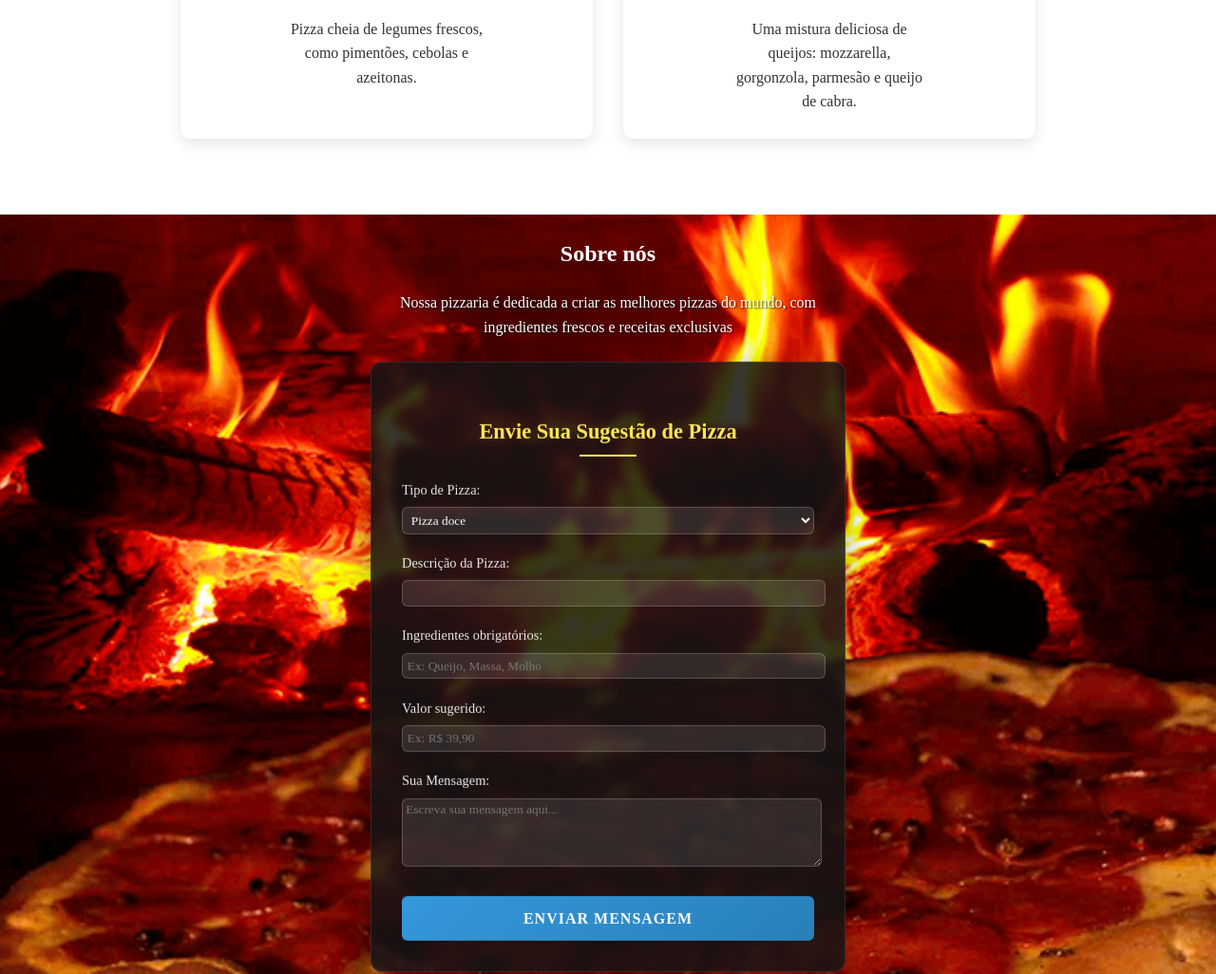
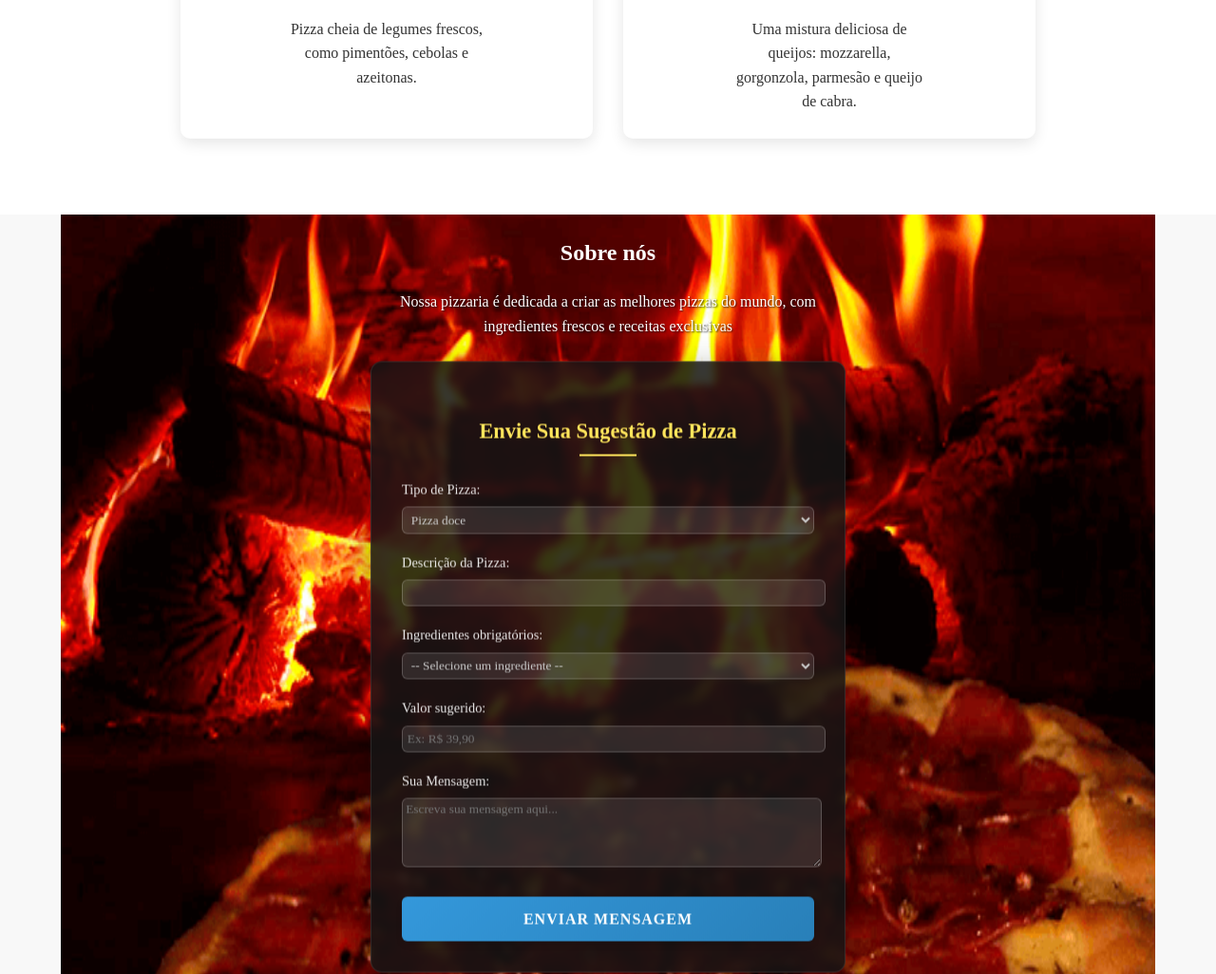
Before and after one commit to AnaLuiza080208/Pizzaria_web, a plain HTML site: page index.html in a window 1280 px wide. Shown: the part 2012-3038 px from the top of the page at 95% size. Drawn offline with nearby package versions, Linux system fonts and the light colour scheme.

Commit message:
terminado

```diff
--- a/index.css
+++ b/index.css
@@ -219,20 +219,20 @@ nav ul li a:hover::after {
 }
 
 .imagemSobre {
-  position: relative;
   width: 100%;
   height: 100%;
+  display: flex;
+  justify-content: center;
+  align-items: center;
 }
 
 .imagemSobre img {
-  width: 100%;
-  height: 100%;
-  object-fit: cover;
-  position: absolute;
-  top: 0;
-  left: 0;
-  z-index: 1;
+  width: 90%;
+  height: 1000px;
+  max-width: 800%;
+  max-height: 500%;
 }
+
 
 .texto-sobre-imagemSobre {
   position: absolute;
@@ -337,6 +337,17 @@ nav ul li a:hover::after {
 .form-submit {
   margin-top: 1.5rem;
 }
+
+.form-group select {
+  color: #ccc;
+  background: rgba(255, 255, 255, 0.1);
+}
+
+.form-group select option {
+  color: #ccc;
+  background-color: #1a1a1a;
+}
+
 
 .submit-btn {
   background: linear-gradient(135deg, #3498db, #2980b9);
--- a/index.html
+++ b/index.html
@@ -2,7 +2,7 @@
 <html lang="pt-BR">
   <head>
     <meta charset="UTF-8" />
-  <meta name="viewport" content="width=device-width, initial-scale=1.0"/>
+    <meta name="viewport" content="width=device-width, initial-scale=1.0" />
     <title>Landing Page</title>
     <script src="https://unpkg.com/feather-icons"></script>
     <link rel="stylesheet" href="index.css" />
@@ -20,10 +20,8 @@
       </nav>
     </header>
 
-
     <section id="secao1">
       <div class="imagemPizza">
-
         <img src="pizza.jpg" alt="pizza" />
         <div class="texto-sobre-imagem">
           <h1>Bem-vindo à Alessio's</h1>
@@ -31,11 +29,9 @@
           <a href="#secao2">
             <button>Ver Cardápio</button>
           </a>
-
         </div>
       </div>
     </section>
-
 
     <section id="secao2">
       <h2>Cardápio</h2>
@@ -44,7 +40,10 @@
         <div class="card">
           <img src="pizza1.png" alt="Pizza Margherita" />
           <h3>Pizza Margherita</h3>
-        <p>Uma clássica pizza com molho de tomate, mozzarella e manjericão fresco.</p>
+          <p>
+            Uma clássica pizza com molho de tomate, mozzarella e manjericão
+            fresco.
+          </p>
         </div>
         <div class="card">
           <img src="pizza2.png" alt="Pizza Pepperoni" />
@@ -54,23 +53,34 @@
         <div class="card">
           <img src="pizza3.png" alt="Pizza Veggie" />
           <h3>Pizza Veggie</h3>
-        <p>Pizza cheia de legumes frescos, como pimentões, cebolas e azeitonas.</p>
+          <p>
+            Pizza cheia de legumes frescos, como pimentões, cebolas e azeitonas.
+          </p>
         </div>
         <div class="card">
           <img src="pizza4.png" alt="Pizza Quatro Queijos" />
           <h3>Pizza Quatro Queijos</h3>
-        <p>Uma mistura deliciosa de queijos: mozzarella, gorgonzola, parmesão e queijo de cabra.</p>
+          <p>
+            Uma mistura deliciosa de queijos: mozzarella, gorgonzola, parmesão e
+            queijo de cabra.
+          </p>
         </div>
       </div>
     </section>
 
-
     <section id="secao3">
       <div class="imagemSobre">
-      <img src="pizzaSobre.png" alt="Pizza de fundo" class="background-image">
+        <img
+          src="pizzaSobre.png"
+          alt="Pizza de fundo"
+          class="background-image"
+        />
         <div class="texto-sobre-imagemSobre">
           <h2>Sobre nós</h2>
-        <p>Nossa pizzaria é dedicada a criar as melhores pizzas do mundo, com ingredientes frescos e receitas exclusivas</p>
+          <p>
+            Nossa pizzaria é dedicada a criar as melhores pizzas do mundo, com
+            ingredientes frescos e receitas exclusivas
+          </p>
 
           <div class="suggestion-form">
             <h3>Envie Sua Sugestão de Pizza</h3>
@@ -85,26 +95,50 @@
 
               <div class="form-group">
                 <label for="descricao">Descrição da Pizza:</label>
-              <input type="text" id="descricao" name="descricao">
+                <input type="text" id="descricao" name="descricao" />
+              </div>
+              <div class="form-group">
+                <label for="ingredientes">Ingredientes obrigatórios:</label>
+                <select id="ingredientes" name="ingredientes" required>
+                  <option value="">-- Selecione um ingrediente --</option>
+                  <option value="massa">Massa</option>
+                  <option value="molho-tomate">Molho de tomate</option>
+                  <option value="queijo-mussarela">Queijo muçarela</option>
+                  <option value="orégano">Orégano</option>
+                  <option value="chocolate">Chocolate</option>
+                  <option value="leite-condensado">Leite condensado</option>
+                  <option value="morango">Morango</option>
+                  <option value="banana">Banana</option>
+                  <option value="canela">Canela</option>
+                  <option value="coco-ralado">Coco ralado</option>
+                </select>
               </div>
 
-            <div class="form-group">
-              <label for="ingredientes">Ingredientes obrigatórios:</label>
-              <input type="text" id="ingredientes" name="ingredientes" placeholder="Ex: Queijo, Massa, Molho">
-            </div>
 
               <div class="form-group">
                 <label for="valor">Valor sugerido:</label>
-              <input type="text" id="valor" name="valor" placeholder="Ex: R$ 39,90">
+                <input
+                  type="text"
+                  id="valor"
+                  name="valor"
+                  placeholder="Ex: R$ 39,90"
+                />
               </div>
 
               <div class="form-group">
                 <label for="mensagem">Sua Mensagem:</label>
-              <textarea id="mensagem" name="mensagem" placeholder="Escreva sua mensagem aqui..." rows="4"></textarea>
+                <textarea
+                  id="mensagem"
+                  name="mensagem"
+                  placeholder="Escreva sua mensagem aqui..."
+                  rows="4"
+                ></textarea>
               </div>
 
               <div class="form-submit">
-              <button type="submit" class="submit-btn">Enviar Mensagem</button>
+                <button type="submit" class="submit-btn">
+                  Enviar Mensagem
+                </button>
               </div>
             </form>
           </div>
@@ -117,15 +151,18 @@
 
       <div class="contact-container">
         <div class="contact-info">
-            <p>Entre em contato conosco para fazer pedidos ou tirar suas dúvidas.</p>
+          <p>
+            Entre em contato conosco para fazer pedidos ou tirar suas dúvidas.
+          </p>
         </div>
-
 
         <div class="contact-item">
           <strong>Endereço:</strong>
-            <p>Avenida Onze de Outubro, nº 123<br>
-            Centro, Cidade Qualquer/RJ<br>
-            CEP: 12345-678</p>
+          <p>
+            Avenida Onze de Outubro, nº 123<br />
+            Centro, Cidade Qualquer/RJ<br />
+            CEP: 12345-678
+          </p>
         </div>
 
         <div class="contact-item">
@@ -138,8 +175,10 @@
 
         <div class="contact-item full-width">
           <strong>Horário de Funcionamento:</strong>
-            <p>Segunda a Sábado: 11h00 às 23h00<br>
-            Domingo: 16h00 às 23h00</p>
+          <p>
+            Segunda a Sábado: 11h00 às 23h00<br />
+            Domingo: 16h00 às 23h00
+          </p>
         </div>
       </div>
     </section>
```
Lines whose indentation alone changed are shown as unchanged.
